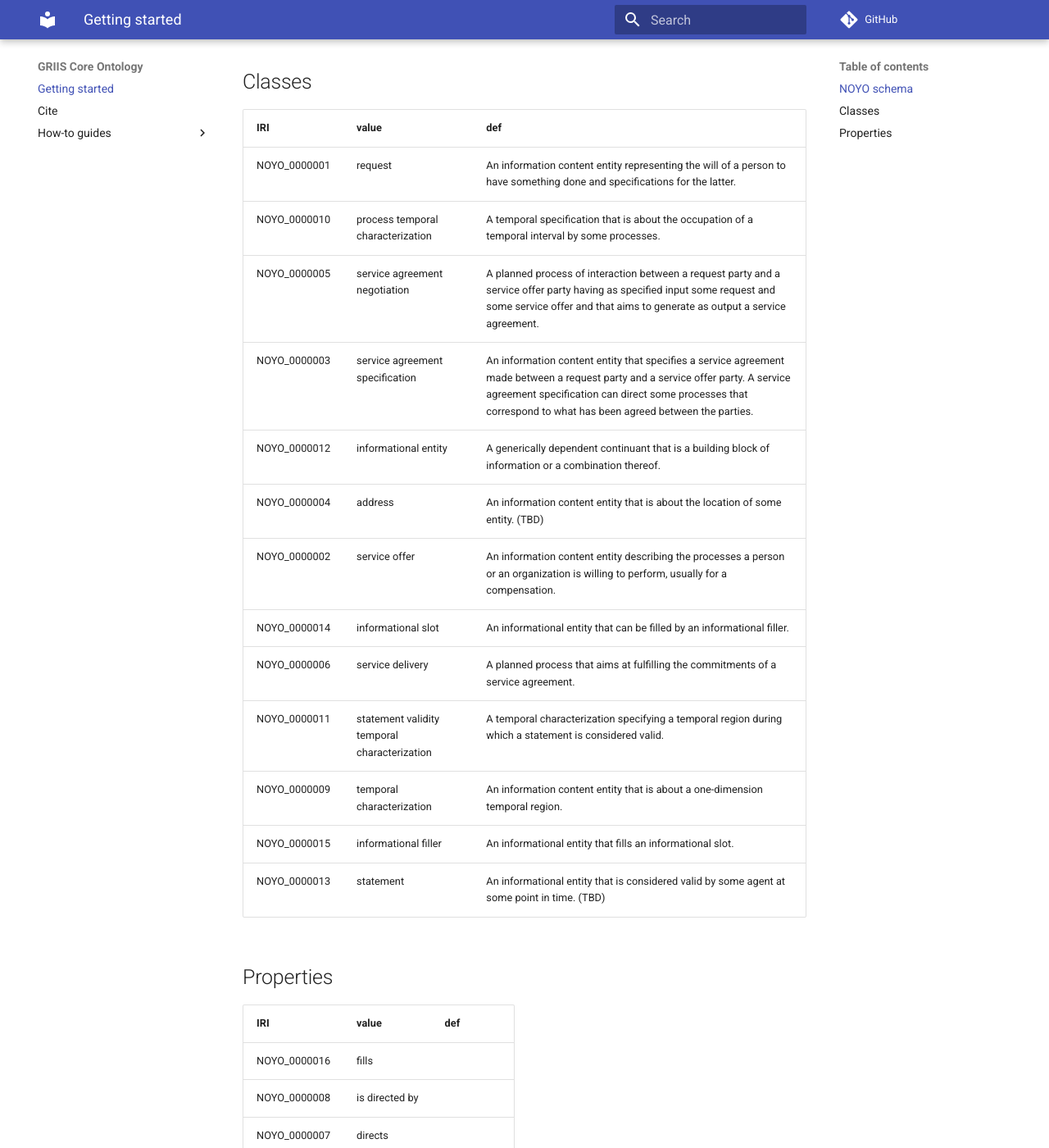
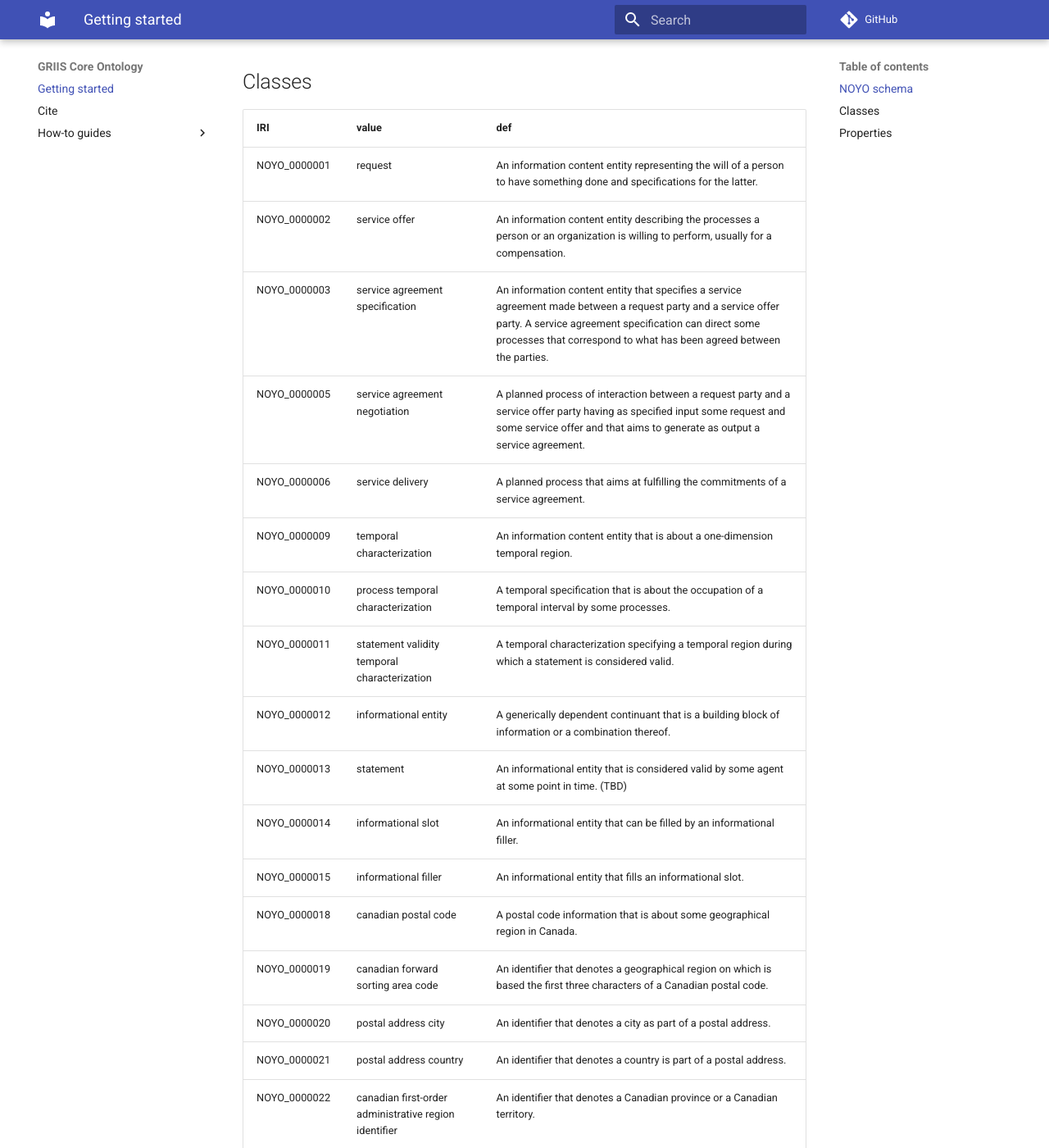
Before and after one commit to OpenLHS/NOYO, an MkDocs documentation site: the page built from docs/index.md, in a window 1280 px wide and 1400 px high, scrolled down 709 px. Shown: the whole window at 82% size. Built offline with MkDocs 1.6.1 and Material for MkDocs 9.7.7, drawn with Linux system fonts in a browser that asks for light colours; comment, search, counter and statistics services are not loaded; some of the changed text lies outside the part shown.

Commit message:
Updated queries and docs

```diff
--- a/docs/index.md
+++ b/docs/index.md
@@ -12,21 +12,35 @@ You can find descriptions of the standard ontology engineering workflows [here](
 
 ## Classes
 
-|IRI                                           |value                                    |def                                                                                                                                                                                                                                              |
-|----------------------------------------------|-----------------------------------------|-------------------------------------------------------------------------------------------------------------------------------------------------------------------------------------------------------------------------------------------------|
-|NOYO_0000001                                  |request                                  |An information content entity representing the will of a person to have something done and specifications for the latter.                                                                                                                        |
-|NOYO_0000010                                  |process temporal characterization        |A temporal specification that is about the occupation of a temporal interval by some processes.                                                                                                                                                  |
-|NOYO_0000005                                  |service agreement negotiation            |A planned process of interaction between a request party and a service offer party having as specified input some request and some service offer and that aims to generate as output a service agreement.                                        |
-|NOYO_0000003                                  |service agreement specification          |An information content entity that specifies a service agreement made between a request party and a service offer party. A service agreement specification can direct some processes that correspond to what has been agreed between the parties.|
-|NOYO_0000012                                  |informational entity                     |A generically dependent continuant that is a building block of information or a combination thereof.                                                                                                                                             |
-|NOYO_0000004                                  |address                                  |An information content entity that is about the location of some entity. (TBD)                                                                                                                                                                   |
-|NOYO_0000002                                  |service offer                            |An information content entity describing the processes a person or an organization is willing to perform, usually for a compensation.                                                                                                            |
-|NOYO_0000014                                  |informational slot                       |An informational entity that can be filled by an informational filler.                                                                                                                                                                           |
-|NOYO_0000006                                  |service delivery                         |A planned process that aims at fulfilling the commitments of a service agreement.                                                                                                                                                                |
-|NOYO_0000011                                  |statement validity temporal characterization|A temporal characterization specifying a temporal region during which a statement is considered valid.                                                                                                                                           |
-|NOYO_0000009                                  |temporal characterization                |An information content entity that is about a one-dimension temporal region.                                                                                                                                                                     |
-|NOYO_0000015                                  |informational filler                     |An informational entity that fills an informational slot.                                                                                                                                                                                        |
-|NOYO_0000013                                  |statement                                |An informational entity that is considered valid by some agent at some point in time. (TBD)                                                                                                                                                      |
+|IRI         |value                                                       |def                                                                                                                                                                                                                                              |
+|------------|------------------------------------------------------------|-------------------------------------------------------------------------------------------------------------------------------------------------------------------------------------------------------------------------------------------------|
+|NOYO_0000001|request                                                     |An information content entity representing the will of a person to have something done and specifications for the latter.                                                                                                                        |
+|NOYO_0000002|service offer                                               |An information content entity describing the processes a person or an organization is willing to perform, usually for a compensation.                                                                                                            |
+|NOYO_0000003|service agreement specification                             |An information content entity that specifies a service agreement made between a request party and a service offer party. A service agreement specification can direct some processes that correspond to what has been agreed between the parties.|
+|NOYO_0000005|service agreement negotiation                               |A planned process of interaction between a request party and a service offer party having as specified input some request and some service offer and that aims to generate as output a service agreement.                                        |
+|NOYO_0000006|service delivery                                            |A planned process that aims at fulfilling the commitments of a service agreement.                                                                                                                                                                |
+|NOYO_0000009|temporal characterization                                   |An information content entity that is about a one-dimension temporal region.                                                                                                                                                                     |
+|NOYO_0000010|process temporal characterization                           |A temporal specification that is about the occupation of a temporal interval by some processes.                                                                                                                                                  |
+|NOYO_0000011|statement validity temporal characterization                |A temporal characterization specifying a temporal region during which a statement is considered valid.                                                                                                                                           |
+|NOYO_0000012|informational entity                                        |A generically dependent continuant that is a building block of information or a combination thereof.                                                                                                                                             |
+|NOYO_0000013|statement                                                   |An informational entity that is considered valid by some agent at some point in time. (TBD)                                                                                                                                                      |
+|NOYO_0000014|informational slot                                          |An informational entity that can be filled by an informational filler.                                                                                                                                                                           |
+|NOYO_0000015|informational filler                                        |An informational entity that fills an informational slot.                                                                                                                                                                                        |
+|NOYO_0000018|canadian postal code                                        |A postal code information that is about some geographical region in Canada.                                                                                                                                                                      |
+|NOYO_0000019|canadian forward sorting area code                          |An identifier that denotes a geographical region on which is based the first three characters of a Canadian postal code.                                                                                                                         |
+|NOYO_0000020|postal address city                                         |An identifier that denotes a city as part of a postal address.                                                                                                                                                                                   |
+|NOYO_0000021|postal address country                                      |An identifier that denotes a country is part of a postal address.                                                                                                                                                                                |
+|NOYO_0000022|canadian first-order administrative region identifier       |An identifier that denotes a Canadian province or a Canadian territory.                                                                                                                                                                          |
+|NOYO_0000023|canadian census subdivision identifier                      |An identifier that denotes a municipality (as determined by provincial/territorial legislation) or an area treated as a municipal equivalent for statistical purposes (e.g., Indian reserves, Indian settlements and unorganized territories).   |
+|NOYO_0000024|human identifier                                            |An identifier that denotes a particular homo sapiens.                                                                                                                                                                                            |
+|NOYO_0000025|canadian postal address                                     |A postal address that can be used to help the delivery of something in Canada.                                                                                                                                                                   |
+|NOYO_0000065|statement validity beginning characterization               |                                                                                                                                                                                                                                                 |
+|NOYO_0000066|statement validity ending characterization                  |                                                                                                                                                                                                                                                 |
+|NOYO_0000070|human birth date                                            |A process temporal specification that is about the birth date of an homo sapiens.                                                                                                                                                                |
+|NOYO_0000071|human death date                                            |A process temporal specification that is about the date of death of an homo sapiens.                                                                                                                                                             |
+|NOYO_0000072|human biological sex information content entity             |An information content entity that denotes the biological sex of a human.                                                                                                                                                                        |
+|NOYO_0000073|biological sex or gender identity information content entity|An information content entity that is intended to denote a biological sex or a gender identity.                                                                                                                                                  |
+                                                                                                                                                 |
 
 
 ## Properties
```
Also changed, not shown: site/index.html, site/search/search_index.json, site/sitemap.xml, 3 other files.
